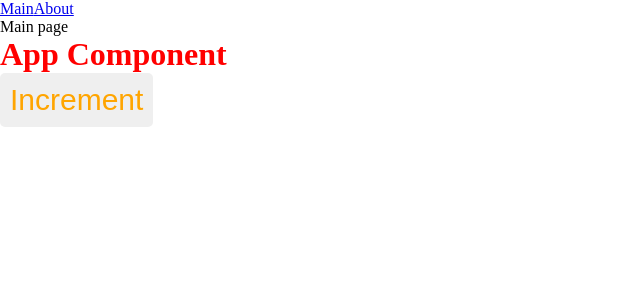
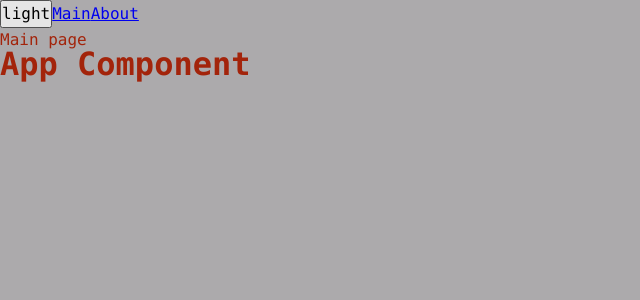
Before and after one commit to vadimObanin/fsd, a React app: page / in a window 1280 px wide. Shown: the top 300 px of the page, without its empty margins (0-640 px from the left). Built offline with nearby package versions, Linux system fonts and the light colour scheme.

Commit message:
feat: добавить поддержку тем
- организовать глобальные переменные и переменные для тем
- реализовать хук useTheme для получения темы и функции переключения

```diff
--- a/src/App.tsx
+++ b/src/App.tsx
@@ -1,14 +1,18 @@
-import {Counter} from "./components/Counter";
-import './index.scss';
+import './styles/index.scss';
 import {Link, Route, Routes} from "react-router-dom";
 
 import {AboutPageAsync} from "./pages/AboutPage/AboutPage.async";
 import {MainPageAsync} from "./pages/MainPage/MainPage.async";
 import {Suspense} from "react";
+import {useTheme} from "./theme/useTheme";
+
 
 export const App = () => {
+  const {theme, toggleTheme} = useTheme();
+
   return (
-    <>
+    <div className={`app ${theme}`}>
+      <button onClick={toggleTheme}>{theme}</button>
       <Link to={'/'}>Main</Link>
       <Link to={'/about'}>About</Link>
       <Suspense fallback={'Loading...'}>
@@ -17,8 +21,7 @@
           <Route path={'/'} element={<MainPageAsync/>}/>
         </Routes>
       </Suspense>
-      <h1 className={'app'}>App Component</h1>
-      <Counter/>
-    </>
+      <h1>App Component</h1>
+    </div>
   )
 }
--- a/src/index.scss
+++ /dev/null
@@ -1,9 +0,0 @@
-* {
-  margin: 0;
-  padding: 0;
-  box-sizing: border-box;
-}
-
-.app {
-  color: red;
-}
--- a/src/index.tsx
+++ b/src/index.tsx
@@ -1,10 +1,13 @@
 import {createRoot} from "react-dom/client";
 import {App} from "./App";
 import {BrowserRouter} from "react-router-dom";
+import {ThemeProvider} from "./theme/ThemeProvider";
 
 const root = createRoot(document.getElementById("root")!);
 root.render(
   <BrowserRouter>
-    <App/>
+    <ThemeProvider>
+      <App/>
+    </ThemeProvider>
   </BrowserRouter>
 );
--- /dev/null
+++ b/src/styles/index.scss
@@ -0,0 +1,14 @@
+@use './reset';
+@use './variables/global';
+@use './themes/normal';
+@use './themes/dark';
+
+
+.app {
+  font: var(--font-m);
+
+  background: var(--bg-color);
+  color: var(--primary-color);
+
+  min-height: 100vh;
+}
--- /dev/null
+++ b/src/styles/reset.scss
@@ -0,0 +1,13 @@
+* {
+  box-sizing: border-box;
+  padding: 0;
+  margin: 0;
+}
+
+input,
+button,
+textarea,
+select {
+  margin: 0;
+  font: inherit;
+}
--- /dev/null
+++ b/src/styles/themes/dark.scss
@@ -0,0 +1,6 @@
+.app.dark {
+  --bg-color: #0000A8;
+
+  --primary-color: #87DDA2;
+  --secondary-color: #EAE5FE;
+}
--- /dev/null
+++ b/src/styles/themes/normal.scss
@@ -0,0 +1,6 @@
+.app.light {
+  --bg-color: #ACAAAC;
+
+  --primary-color: #A3240B;
+  --secondary-color: #000000;
+}
--- /dev/null
+++ b/src/styles/variables/global.scss
@@ -0,0 +1,11 @@
+:root {
+  --font-family-main: Consolas, monospace;
+
+  --font-size-m: 16px;
+  --font-line-m: 24px;
+  --font-m: var(--font-size-m) / var(--font-line-m) var(--font-family-main);
+
+  --font-size-l: 24px;
+  --font-line-l: 32px;
+  --font-l: var(--font-size-l) / var(--font-line-l) var(--font-family-main);
+}
--- a/src/test.ts
+++ /dev/null
@@ -1,3 +0,0 @@
-export function test(): string {
-  return 'test message';
-}
--- /dev/null
+++ b/src/theme/ThemeContext.ts
@@ -0,0 +1,15 @@
+import {createContext} from "react";
+
+export enum Theme {
+  LIGHT = 'light',
+  DARK = 'dark'
+}
+
+export interface ThemeContextProps {
+  theme?: Theme;
+  setTheme?: (theme: Theme) => void;
+}
+
+export const ThemeContext = createContext<ThemeContextProps>({})
+
+export const LOCAL_STORAGE_THEME_KEY = 'theme';
--- /dev/null
+++ b/src/theme/ThemeProvider.tsx
@@ -0,0 +1,23 @@
+import {LOCAL_STORAGE_THEME_KEY, Theme, ThemeContext} from "./ThemeContext";
+import {ReactNode, useMemo, useState} from "react";
+
+interface ThemeProviderProps {
+  children: ReactNode
+}
+
+const defaultTheme = localStorage.getItem(LOCAL_STORAGE_THEME_KEY) as Theme || Theme.LIGHT;
+
+export const ThemeProvider = ({children}: ThemeProviderProps) => {
+  const [theme, setTheme] = useState<Theme>(defaultTheme)
+
+  const defaultProps = useMemo(() => ({
+    theme: theme,
+    setTheme: setTheme,
+  }), [theme])
+
+  return (
+    <ThemeContext.Provider value={defaultProps}>
+      {children}
+    </ThemeContext.Provider>
+  )
+}
--- /dev/null
+++ b/src/theme/useTheme.ts
@@ -0,0 +1,22 @@
+import {LOCAL_STORAGE_THEME_KEY, Theme, ThemeContext} from "./ThemeContext";
+import {useContext} from "react";
+
+interface UseThemeResult {
+  toggleTheme: () => void;
+  theme: Theme;
+}
+
+export function useTheme(): UseThemeResult {
+  const {theme, setTheme} = useContext(ThemeContext);
+
+  const toggleTheme = () => {
+    const newTheme = theme === Theme.LIGHT ? Theme.DARK : Theme.LIGHT;
+    setTheme(newTheme);
+    localStorage.setItem(LOCAL_STORAGE_THEME_KEY, newTheme);
+  }
+
+  return {
+    theme,
+    toggleTheme
+  }
+}
```
